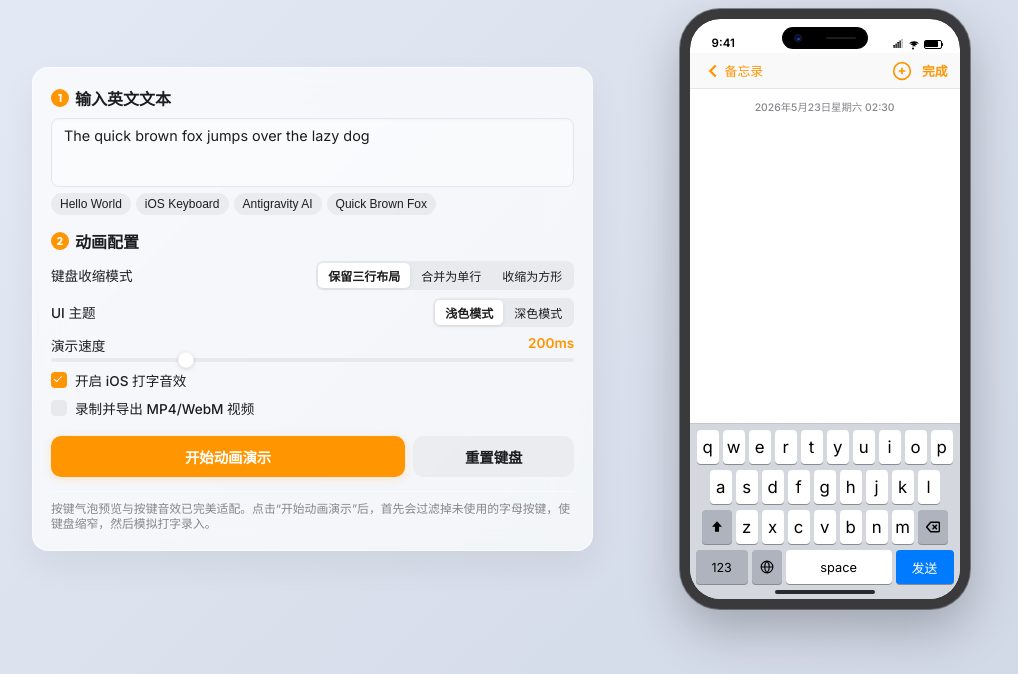
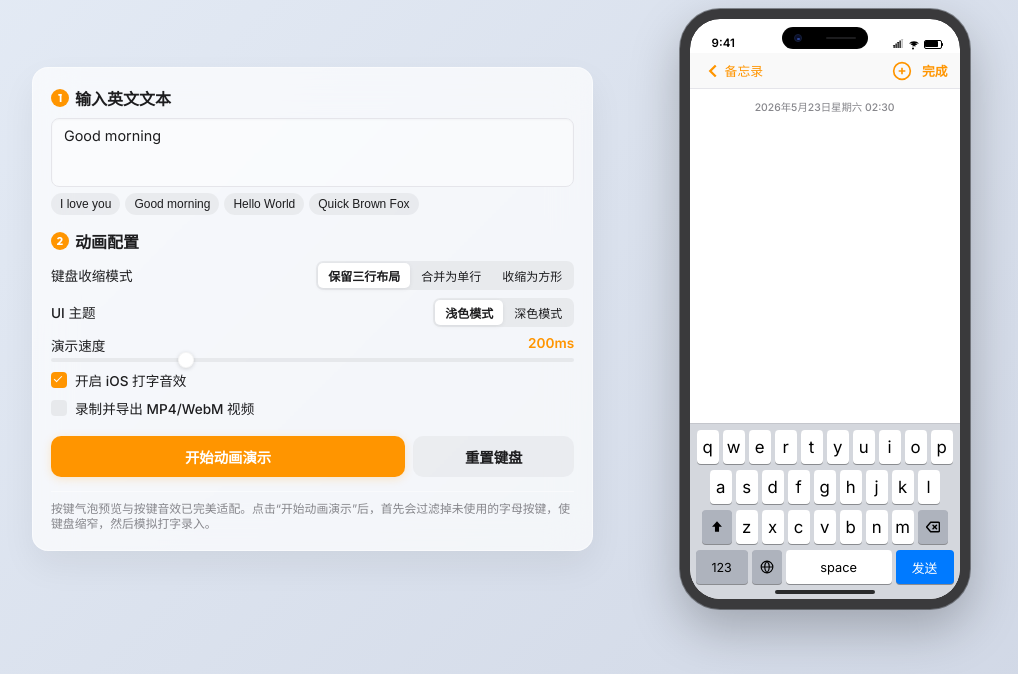
Before and after one commit to holynova/keyboard_sentence, a website: page index.html in a window 1280 px wide. Shown: the part 126-800 px from the top of the page, without its empty margins (108-1126 px from the left). Drawn offline with nearby package versions, Linux system fonts and the light colour scheme.

Commit message:
update: modify presets, simplify README, and add demo links

```diff
--- a/index.html
+++ b/index.html
@@ -24,11 +24,11 @@
         <div class="panel-section">
           <h2><span class="step-num">1</span> 输入英文文本</h2>
           <div class="input-group">
-            <textarea id="text-input" placeholder="输入你要演示的英文句子..." rows="3">The quick brown fox jumps over the lazy dog</textarea>
+            <textarea id="text-input" placeholder="输入你要演示的英文句子..." rows="3">Good morning</textarea>
             <div class="presets">
+              <button class="preset-btn" data-text="I love you">I love you</button>
+              <button class="preset-btn" data-text="Good morning">Good morning</button>
               <button class="preset-btn" data-text="Hello World">Hello World</button>
-              <button class="preset-btn" data-text="iOS Keyboard">iOS Keyboard</button>
-              <button class="preset-btn" data-text="Antigravity AI">Antigravity AI</button>
               <button class="preset-btn" data-text="The quick brown fox jumps over the lazy dog">Quick Brown Fox</button>
             </div>
           </div>
```
Also changed, not shown: README.md.
